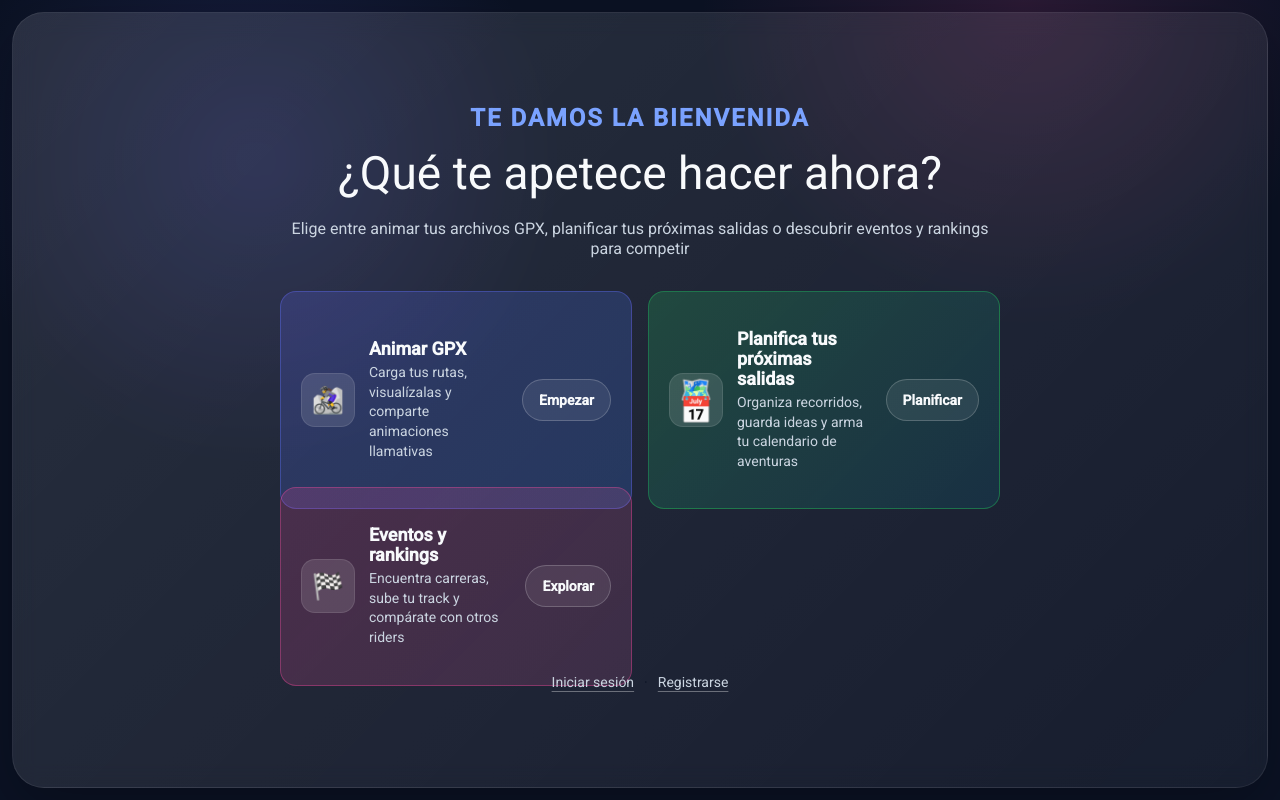
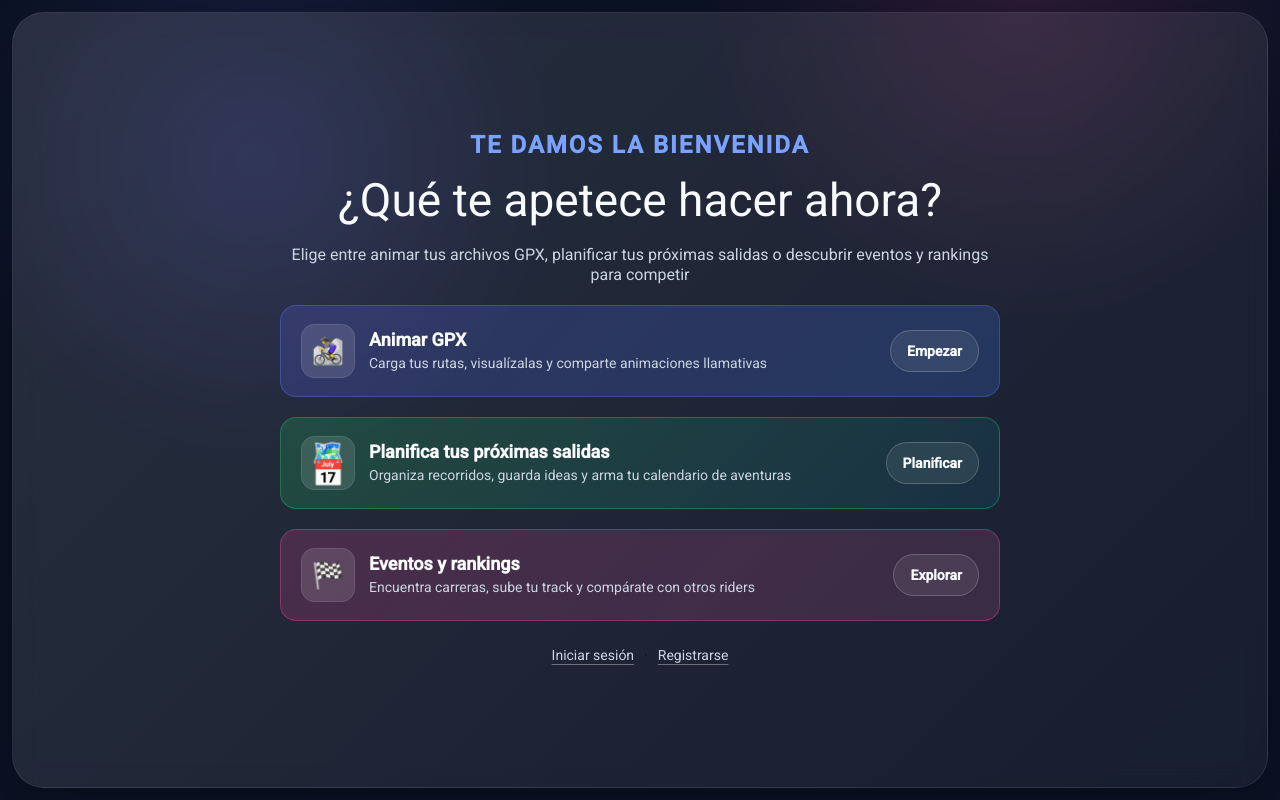
Before and after one commit to eimbert/gpx-maps, an Angular app: page / in a window 1280 px wide. Built offline with nearby package versions, Linux system fonts and the light colour scheme.

Commit message:
pantalla inicial

```diff
--- a/src/app/home/home.component.css
+++ b/src/app/home/home.component.css
@@ -109,7 +109,7 @@
 }
 
 .home__actions {
-  display: grid;
+  display: contents;
   grid-template-columns: repeat(auto-fit, minmax(280px, 1fr));
   align-items: stretch;
   gap: 16px;
```
